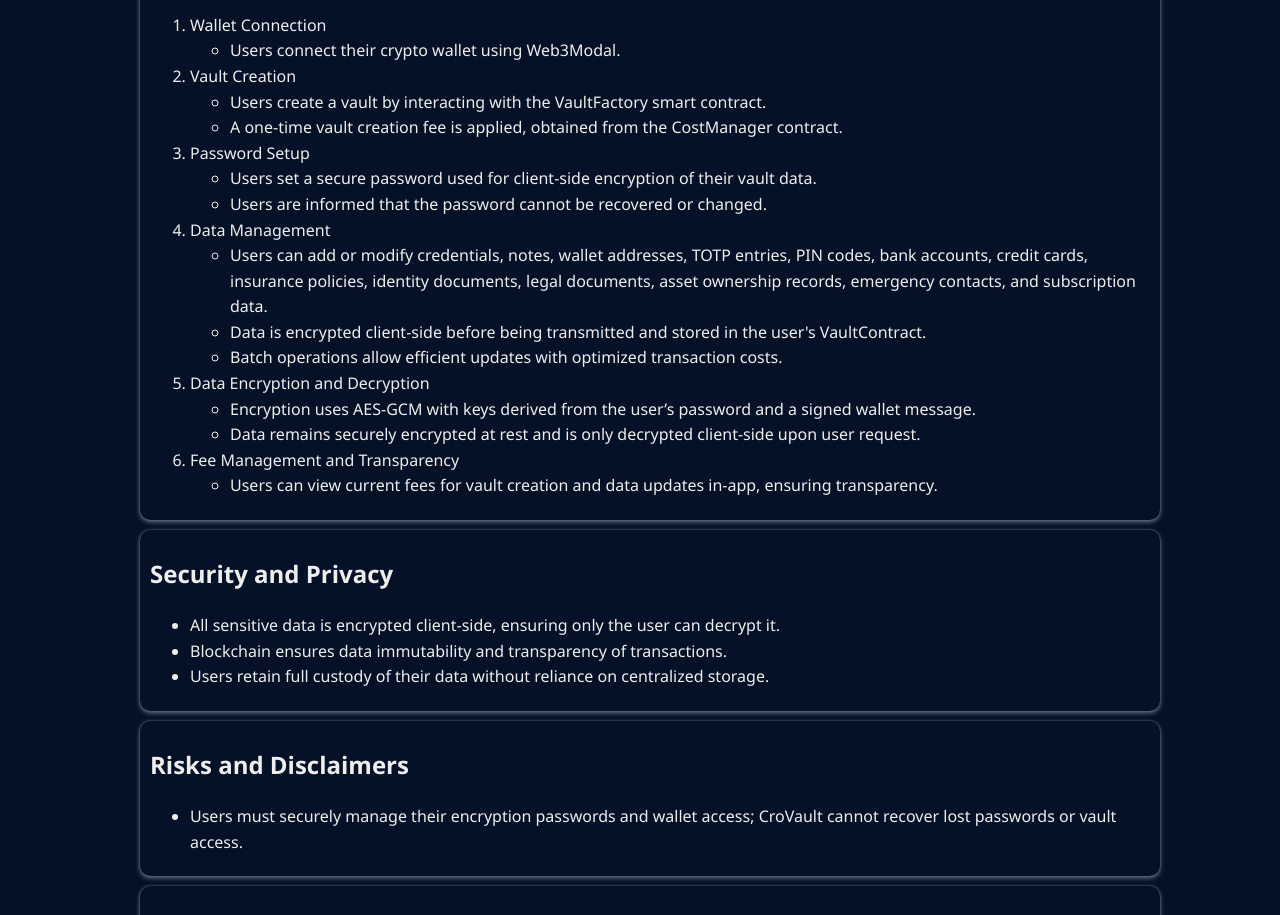
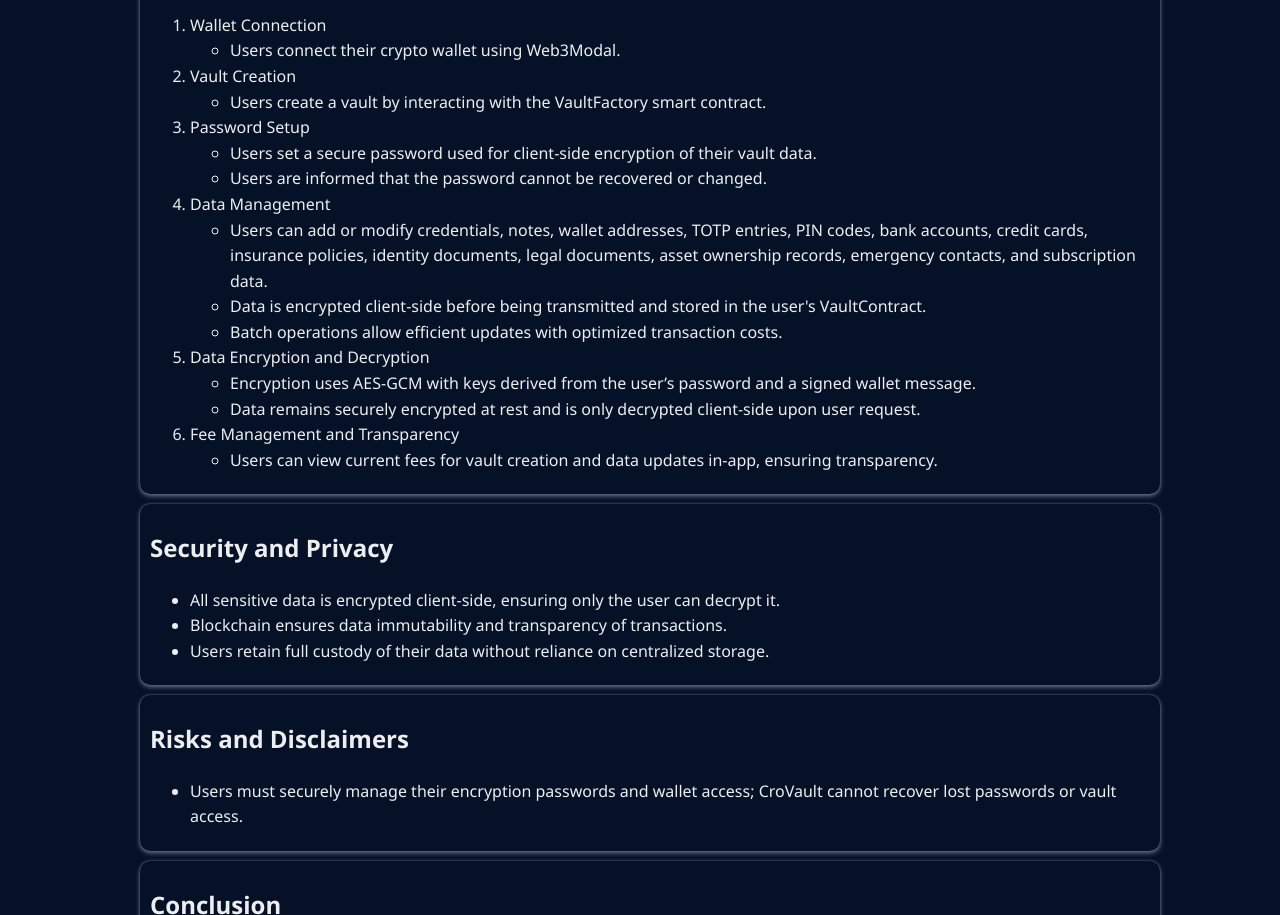
Before and after one commit to Swerfer/CroVault, a website built with Vite: page whitepaper.html in a window 1280 px wide. Shown: the part 2137-3052 px from the top of the page. Built offline with nearby package versions, Linux system fonts and the light colour scheme.

Commit message:
Removed vault create fee

```diff
--- a/whitepaper.html
+++ b/whitepaper.html
@@ -118,7 +118,6 @@
             <li>Vault Creation</li>
             <ul>
                 <li>Users create a vault by interacting with the VaultFactory smart contract.</li>
-                <li>A one-time vault creation fee is applied, obtained from the CostManager contract.</li>
             </ul>
             <li>Password Setup</li>
             <ul>
```
